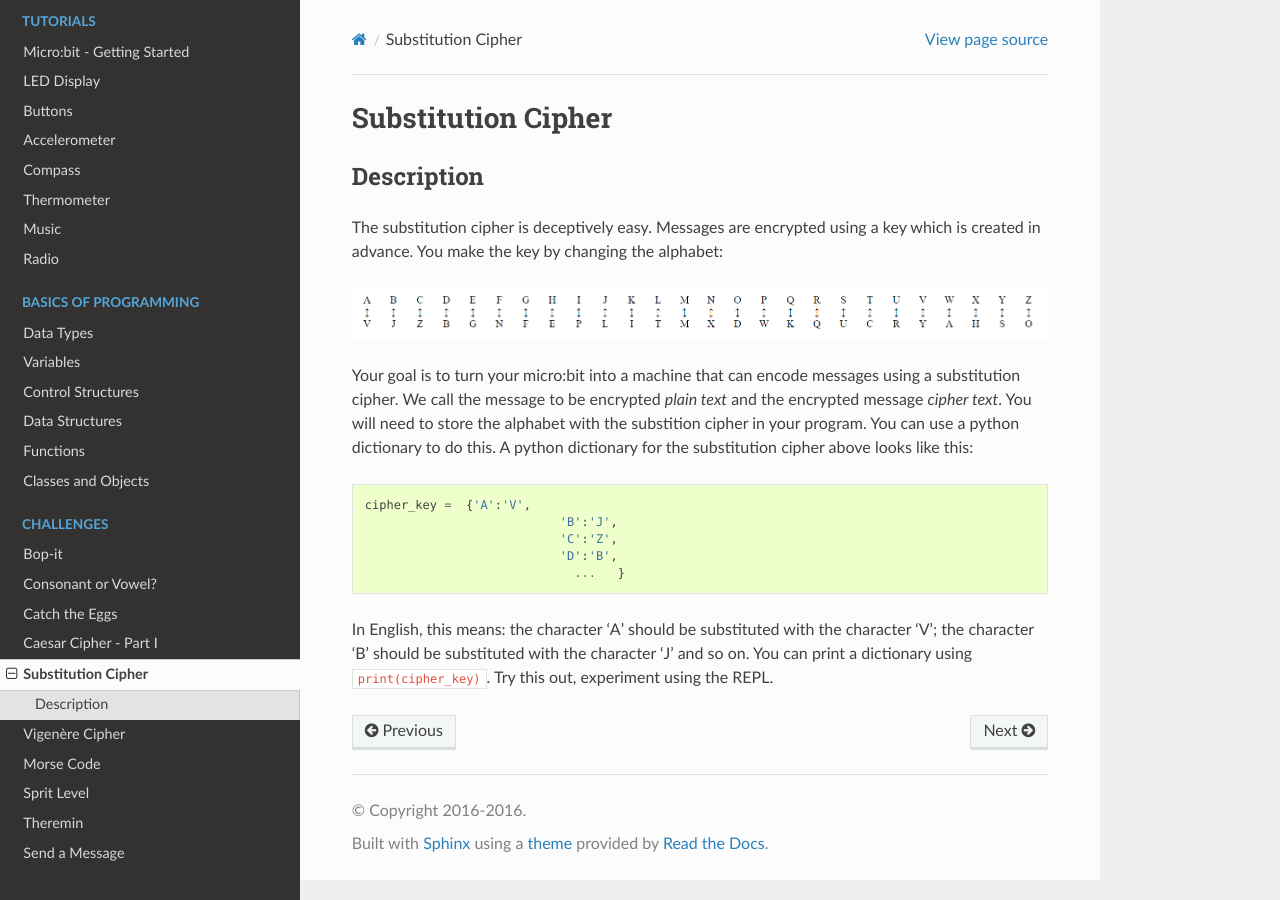
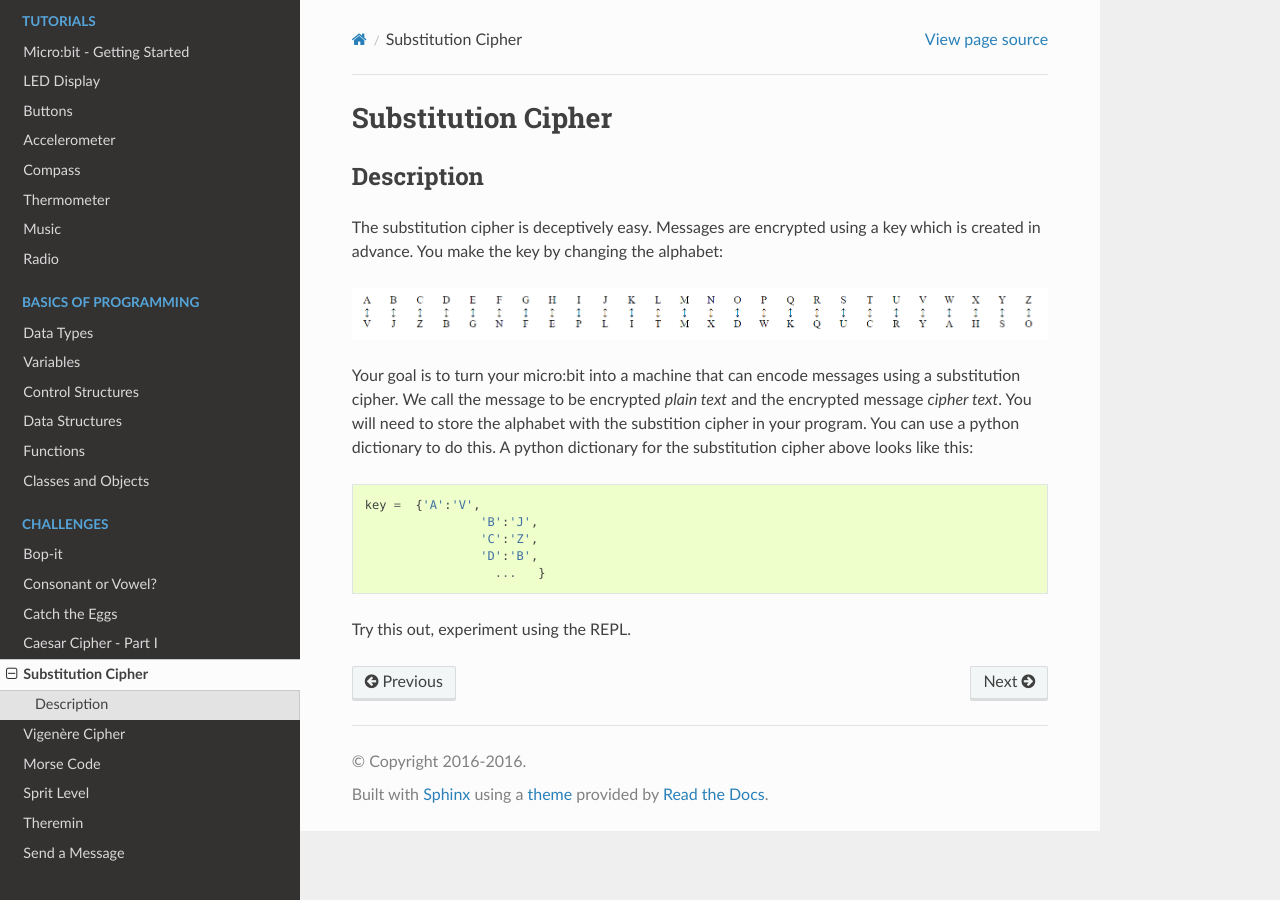
Before and after one commit to rharbird/microbit-challenges, a Sphinx documentation site: the page built from docs/source/challenges/crypto/substitution.rst, in a window 1280 px wide. Built offline with Sphinx 7.4.7 and the Read the Docs theme 2.0.0, drawn with Linux system fonts in a browser that asks for light colours; pages that are not in the unit, such as notebooks, are missing from menus.

Commit message:
Modify example and text

```diff
--- a/docs/source/challenges/crypto/substitution.rst
+++ b/docs/source/challenges/crypto/substitution.rst
@@ -14,11 +14,10 @@ Your goal is to turn your micro:bit into a machine that can encode messages usin
 call the message to be encrypted *plain text* and the encrypted message *cipher text*. You will need to store the alphabet with the substition cipher in your program.
 You can use a python dictionary to do this. A python dictionary for the substitution cipher above looks like this::
 
-	cipher_key =  {'A':'V',
-				   'B':'J',
-				   'C':'Z',
-				   'D':'B',
-				     ...   }
+	key =  {'A':'V',
+			'B':'J',
+			'C':'Z',
+			'D':'B',
+			  ...   }
 
-In English, this means: the character 'A' should be substituted with the character 'V'; the character 'B' should be substituted with the character 'J' and so on. You can print a dictionary using ``print(cipher_key)``.
 Try this out, experiment using the REPL.
```
